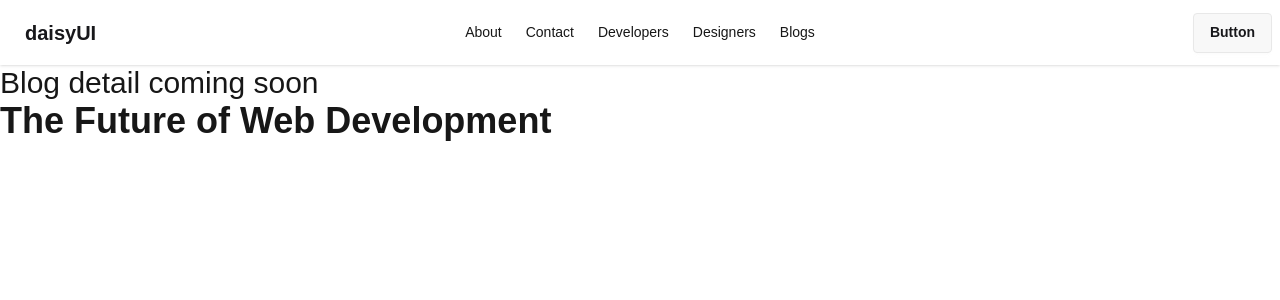
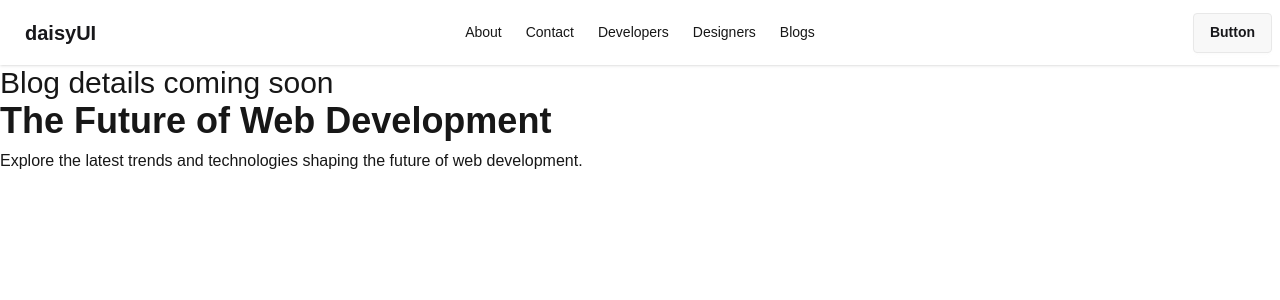
Before and after one commit to sabbir404e/LearnNextJs, a Next.js app: page /blogs/1 in a window 1280 px wide. Shown: the top 300 px of the page. Built offline with nearby package versions, Linux system fonts and the light colour scheme.

Commit message:
update 5

```diff
--- a/src/app/blogs/[blogid]/page.jsx
+++ b/src/app/blogs/[blogid]/page.jsx
@@ -47,11 +47,11 @@ const BlogDetailPage = async ({ params }) => {
     console.log("show me params", blog)
     return (
         <div>
-            <h4 className="text-3xl">Blog detail coming soon</h4>
-
-            {blogs && <div>
-               <h2 className="text-4xl font-bold mb-2">{blog.title}</h2>
-                </div>}
+            <h4 className="text-3xl">Blog details coming soon</h4>
+            {blog && <div>
+              <h2 className="text-4xl font-bold mb-2">{blog.title}</h2>
+              <p>{blog.description}</p>
+              </div>}
         </div>
     );
 };
```
